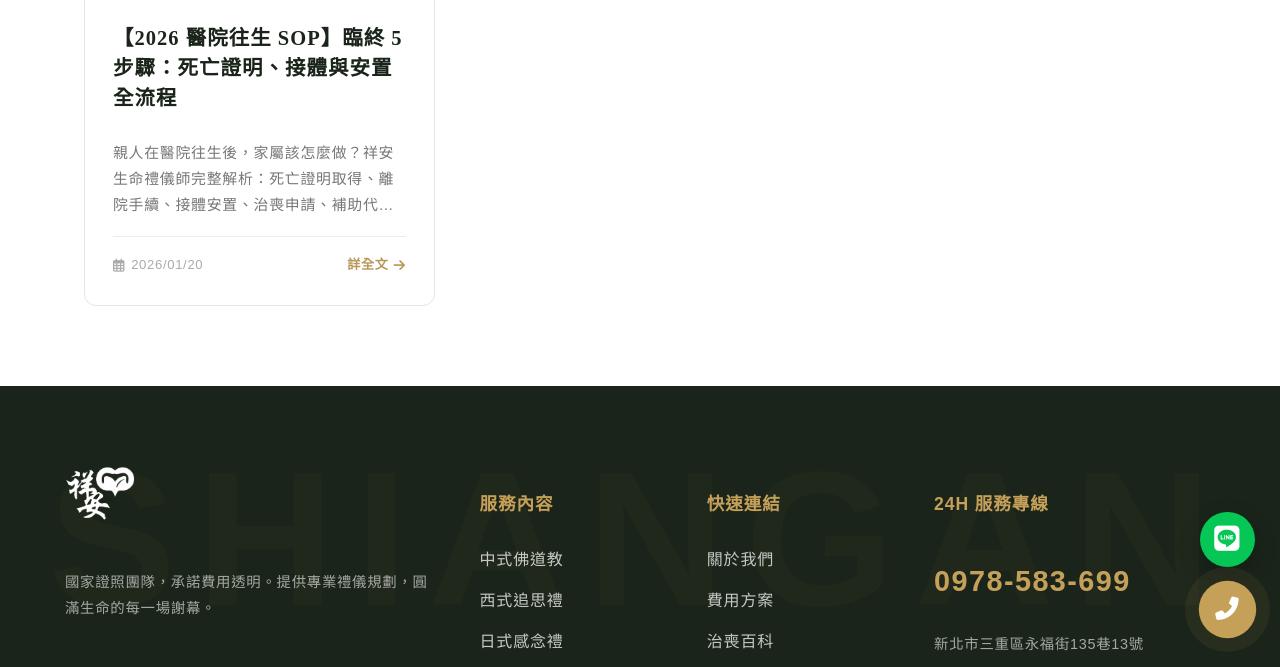
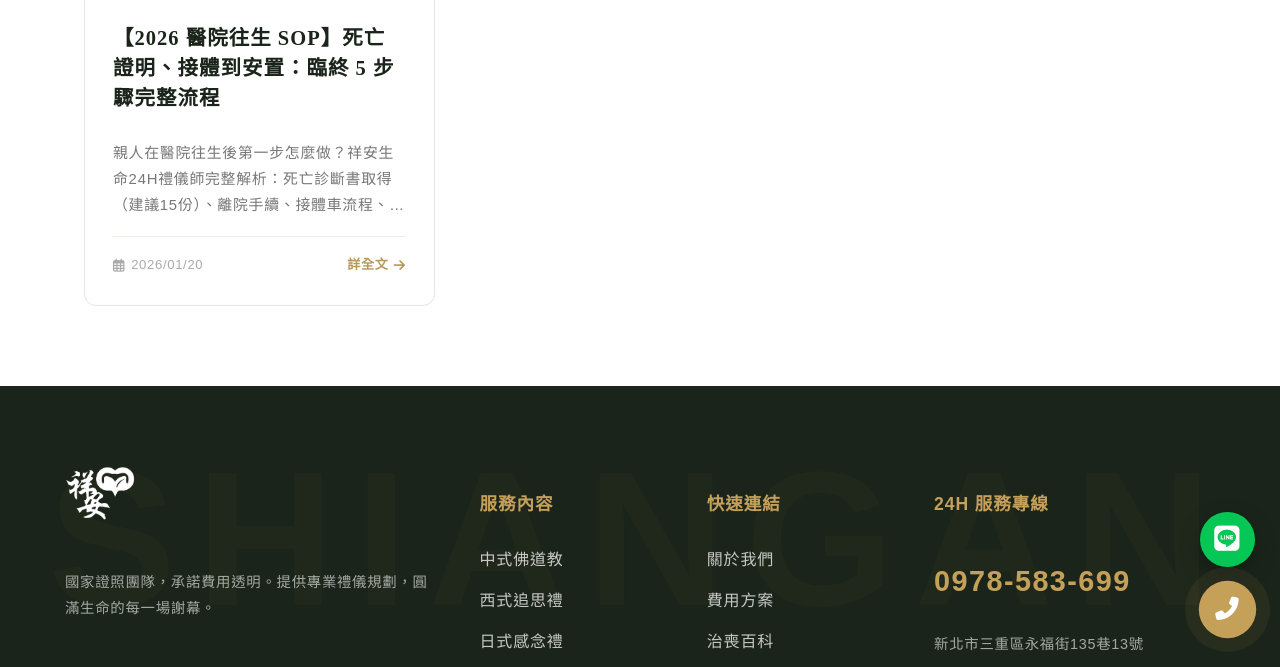
Before and after one commit to Shiangan/Shiangan, a Jekyll site: the page built from blog.html, in a window 1280 px wide and 900 px high, scrolled down 4250 px, cut to the strip 233-900 px from the top of the window. Built offline with Jekyll 4.4.1, drawn with Linux system fonts in a browser that asks for light colours.

Commit message:
Update 2026-01-20-article-hospital-sop.md

```diff
--- a/_posts/2026-01-20-article-hospital-sop.md
+++ b/_posts/2026-01-20-article-hospital-sop.md
@@ -1,12 +1,13 @@
 ---
 layout: post
-title: "【2026 醫院往生 SOP】臨終 5 步驟：死亡證明、接體與安置全流程"
+title: "【2026 醫院往生 SOP】死亡證明、接體到安置：臨終 5 步驟完整流程"
 date: 2026-01-20 09:00:00 +0800
 category: 流程指引
-description: "親人在醫院往生後，家屬該怎麼做？祥安生命禮儀師完整解析：死亡證明取得、離院手續、接體安置、治喪申請、補助代辦五大步驟，讓您在最脆弱的時刻不慌亂。"
+description: "親人在醫院往生後第一步怎麼做？祥安生命24H禮儀師完整解析：死亡診斷書取得（建議15份）、離院手續、接體車流程、殯儀館安置登記、勞保國保補助代辦，讓您臨危不亂。"
 permalink: /article-hospital-sop.html
 image: /images/blog-hospital-sop.jpg
-tags: ["醫院往生", "死亡證明", "接體流程", "治喪SOP", "2026殯葬實務"]
+robots: "index, follow"
+tags: ["醫院往生", "死亡證明書", "接體流程", "治喪SOP", "殯儀館安置", "喪葬補助申請", "2026殯葬"]
 has_faq: true
 faqs:
   - question: "死亡證明書需要幾份？可以事後補辦嗎？"
```
